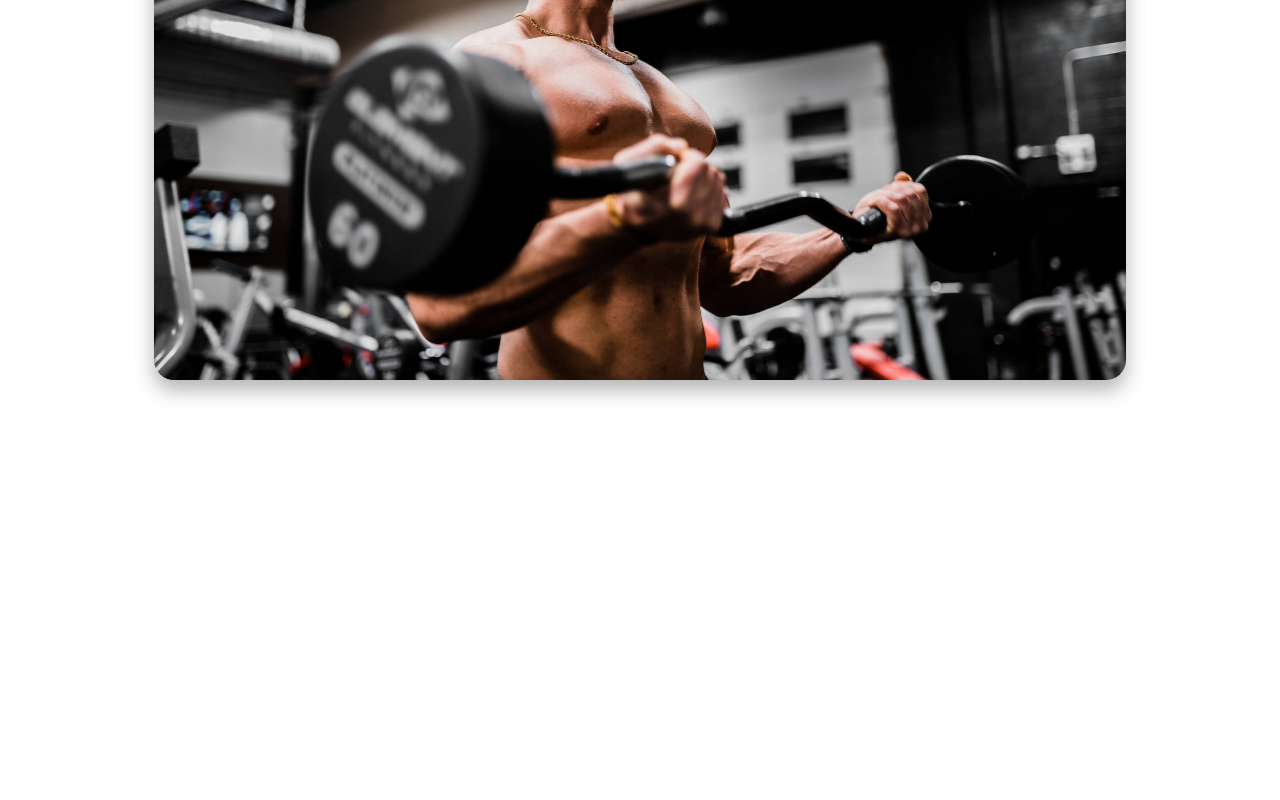
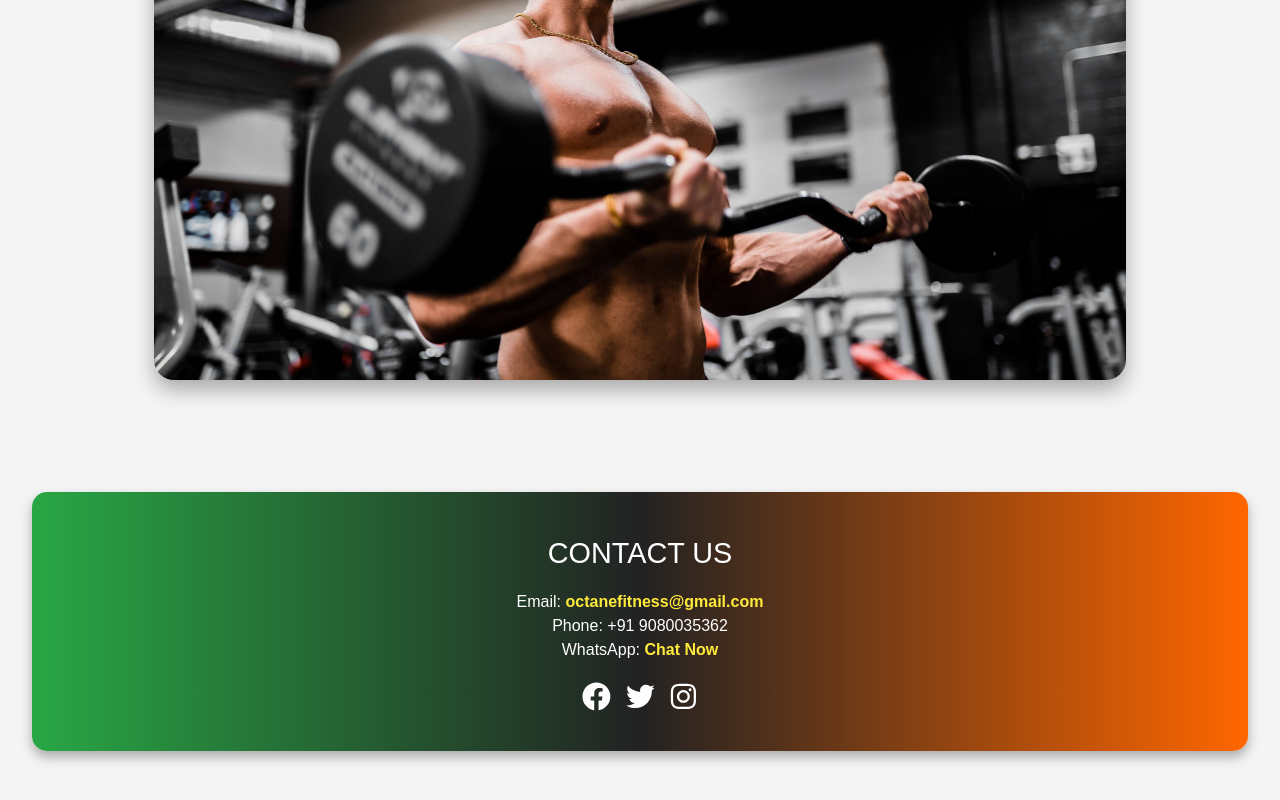
Before and after one commit to JayaNirenjan45/Gym-management-system, a React (Vite) app in the folder client/: page / in a window 1280 px wide. Shown: the part 324-1124 px from the top of the page. Before the commit the page ends 800 px from the top, so only its background shows below. Built offline with nearby package versions, Linux system fonts and the light colour scheme.

Commit message:
Edited contacts

```diff
--- a/client/src/Homepage.css
+++ b/client/src/Homepage.css
@@ -1,3 +1,12 @@
+/* General Styles */
+body {
+  font-family: 'Poppins', sans-serif;
+  background-color: #f4f4f4;
+  margin: 0;
+  padding: 0;
+}
+
+/* Carousel Styles */
 .carousel-container {
   width: 80%;
   height: 600px;
@@ -6,7 +15,6 @@
   border-radius: 20px;
   box-shadow: 0 10px 20px rgba(0, 0, 0, 0.3);
   overflow: hidden;
-
 }
 
 .carousel-slide {
@@ -24,20 +32,10 @@
   backface-visibility: hidden;
   animation: zoomInOut 3s ease-in-out infinite;
 }
+
 .carousel-image:hover {
   transform: scale(1.1);
 }
-/*@keyframes zoomInOut {
-  0% {
-    transform: scale(1);
-  }
-  50% {
-    transform: scale(1.1);
-  }
-  100% {
-    transform: scale(1);
-  }
-}*/
 
 .carousel-indicators {
   position: absolute;
@@ -72,3 +70,62 @@
     height: 300px;
   }
 }
+
+/* Contact Box */
+.contact-box {
+  width: 100%;
+  margin: 40px 0;
+  padding: 40px 20px;
+  background: linear-gradient(90deg, #28a745, #222, #ff6600);
+  text-align: center;
+  border-radius: 15px;
+  box-shadow: 0px 6px 12px rgba(0, 0, 0, 0.3);
+  color: white;
+  display: flex;
+  flex-direction: column;
+  align-items: center;
+}
+
+.contact-box h2 {
+  color: #fff;
+  margin-bottom: 15px;
+  font-size: 1.8rem;
+  text-transform: uppercase;
+}
+
+.contact-item {
+  font-size: 1.2rem;
+  margin: 15px 0;
+  color: #f1f1f1;
+  text-align: center;
+}
+
+.contact-box a {
+  color: #ffeb3b;
+  text-decoration: none;
+  font-weight: bold;
+  transition: color 0.3s ease-in-out;
+}
+
+.contact-box a:hover {
+  color: #ffc107;
+  text-decoration: underline;
+}
+
+/* Social Links */
+.social-links {
+  display: flex;
+  justify-content: center;
+  gap: 15px;
+  margin-top: 20px;
+}
+
+.social-links a {
+  font-size: 1.8rem;
+  color: white;
+  transition: color 0.3s ease-in-out;
+}
+
+.social-links a:hover {
+  color: #ffeb3b;
+}
--- a/client/src/Homepage.jsx
+++ b/client/src/Homepage.jsx
@@ -6,6 +6,7 @@ import img3 from './assets/bg3.jpg';
 import img4 from './assets/bg4.jpg';
 import img5 from './assets/bg5.jpg';
 import img6 from './assets/bg6.jpg';
+import { FaEnvelope, FaPhone, FaWhatsapp, FaFacebook, FaTwitter, FaInstagram } from 'react-icons/fa';
 
 const images = [img1, img2, img3, img4, img5, img6];
 
@@ -29,6 +30,7 @@ const Homepage = () => {
   };
 
   return (
+    <div>
       <div className="carousel-container">
         <div className="carousel-slide" style={{ transform: `translateX(-${currentIndex * 100}%)` }}>
           {images.map((image, index) => (
@@ -40,6 +42,21 @@ const Homepage = () => {
           <button className="carousel-button" onClick={goToNext}>&#8594;</button>
         </div>
       </div>
+
+      {/* Contact Box (Moved outside the carousel) */}
+        <br/><br/><br/>
+      <div className="contact-box">
+        <h2>Contact Us</h2>
+        <p>Email: <a href="octanefitness@gmail.com">octanefitness@gmail.com</a></p>
+        <p>Phone: +91 9080035362</p>
+        <p>WhatsApp: <a href="https://wa.me/1234567890" target="_blank" rel="noopener noreferrer">Chat Now</a></p>
+        <div className="social-links">
+          <a href="https://facebook.com" target="_blank" rel="noopener noreferrer"><FaFacebook /></a>
+          <a href="https://twitter.com" target="_blank" rel="noopener noreferrer"><FaTwitter /></a>
+          <a href="https://instagram.com" target="_blank" rel="noopener noreferrer"><FaInstagram /></a>
+        </div>
+      </div>
+    </div>
   );
 };
 
--- a/client/src/pages/Userprofile.css
+++ b/client/src/pages/Userprofile.css
@@ -3,7 +3,7 @@
     justify-content: center;
     align-items: center;
     height: 100vh;
-    background-color: #f4f4f4;
+    background: linear-gradient(190deg, #90b5e6,#cb91ac);
   }
 
   .profile-card {
```
Also changed, not shown: 1 other file (tests, documents, lock files or other folders). Lines whose indentation alone changed are shown as unchanged.
